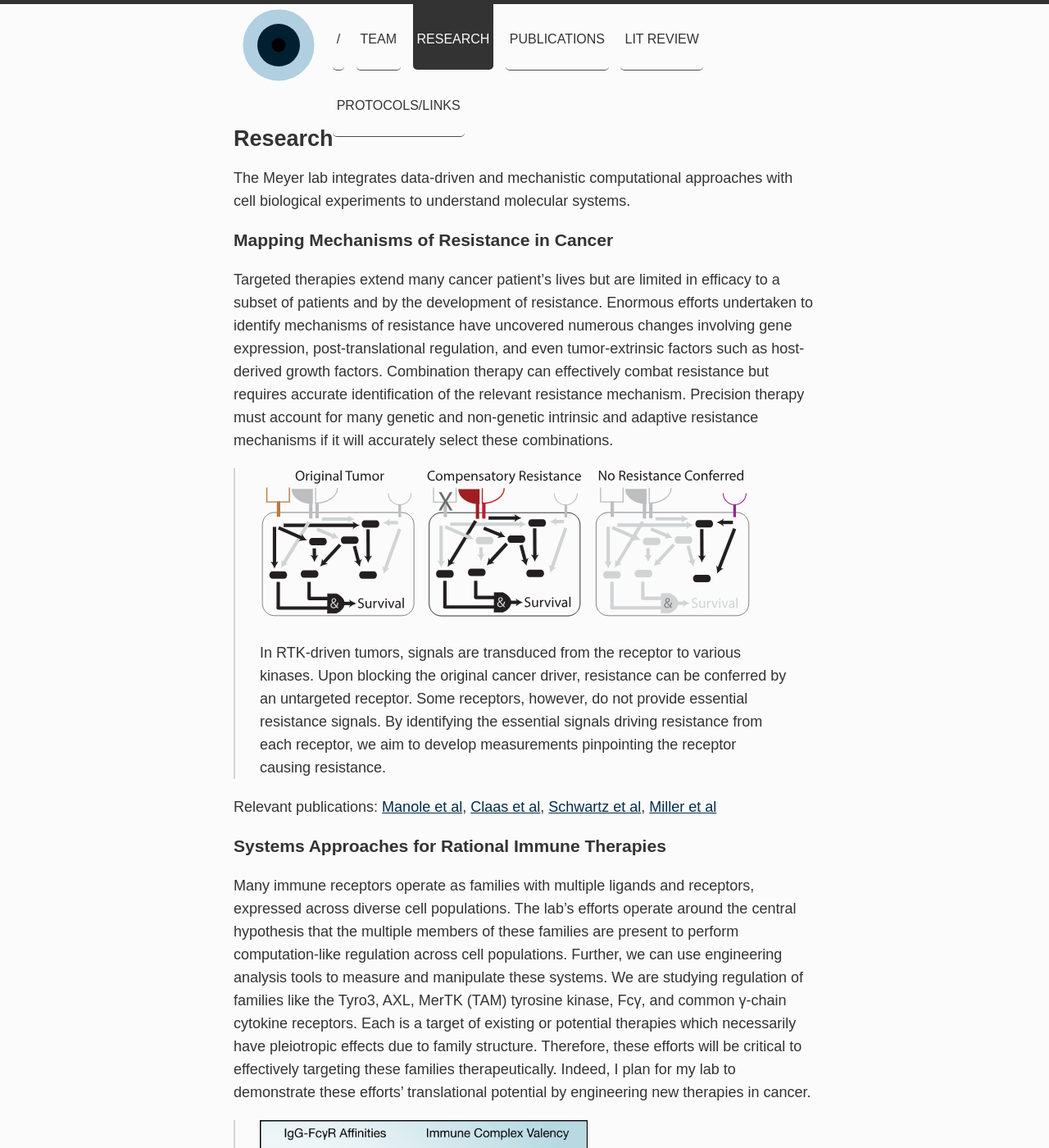
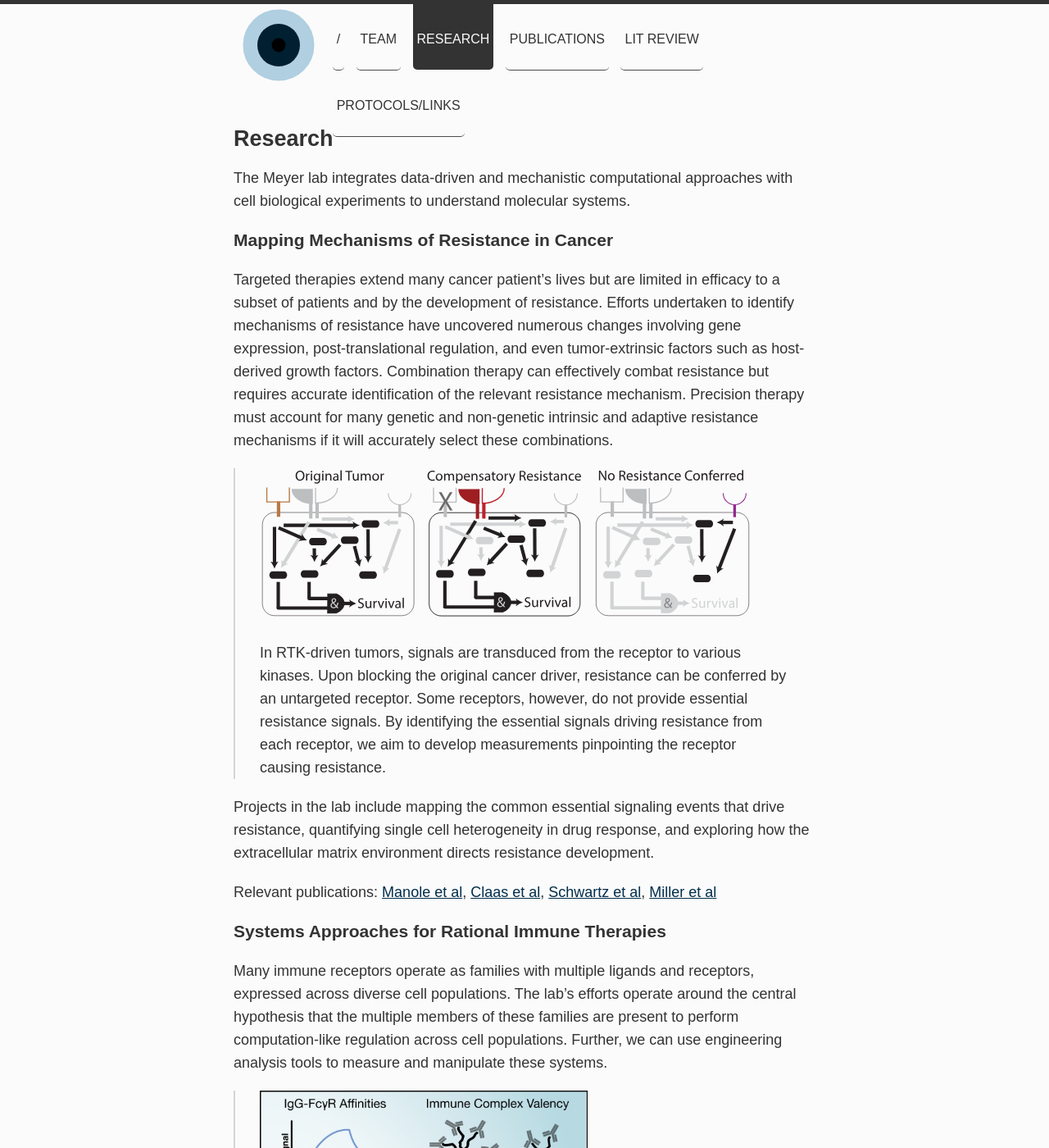
Before and after one commit to meyer-lab/asmlab.org, a Jekyll site: the page built from research/index.md, in a window 1280 px wide and 1400 px high. Shown: the whole window at 82% size. Built offline with Jekyll 4.4.1, drawn with Linux system fonts in a browser that asks for light colours; some web fonts are replaced; some of the changed text lies outside the part shown.

Commit message:
Research page changes

```diff
--- a/research/index.md
+++ b/research/index.md
@@ -7,18 +7,22 @@
 
 ### Mapping Mechanisms of Resistance in Cancer
 
-Targeted therapies extend many cancer patient's lives but are limited in efficacy to a subset of patients and by the development of resistance. Enormous efforts undertaken to identify mechanisms of resistance have uncovered numerous changes involving gene expression, post-translational regulation, and even tumor-extrinsic factors such as host-derived growth factors. Combination therapy can effectively combat resistance but requires accurate identification of the relevant resistance mechanism. Precision therapy must account for many genetic and non-genetic intrinsic and adaptive resistance mechanisms if it will accurately select these combinations.
+Targeted therapies extend many cancer patient's lives but are limited in efficacy to a subset of patients and by the development of resistance. Efforts undertaken to identify mechanisms of resistance have uncovered numerous changes involving gene expression, post-translational regulation, and even tumor-extrinsic factors such as host-derived growth factors. Combination therapy can effectively combat resistance but requires accurate identification of the relevant resistance mechanism. Precision therapy must account for many genetic and non-genetic intrinsic and adaptive resistance mechanisms if it will accurately select these combinations.
 
 > <img src="/public/images/resistanceConcept.svg" width="600px" alt="Resistance concept" />
 > In RTK-driven tumors, signals are transduced from the receptor to various kinases. Upon blocking the original cancer driver, resistance can be conferred by an untargeted receptor. Some receptors, however, do not provide essential resistance signals. By identifying the essential signals driving resistance from each receptor, we aim to develop measurements pinpointing the receptor causing resistance.
+
+Projects in the lab include mapping the common essential signaling events that drive resistance, quantifying single cell heterogeneity in drug response, and exploring how the extracellular matrix environment directs resistance development.
 
 Relevant publications: [Manole et al](https://asmlab.org/publications/#Manole5219), [Claas et al](https://asmlab.org/publications/#Claas2018), [Schwartz et al](https://asmlab.org/publications/#BarneyPeyton), [Miller et al](https://asmlab.org/publications/#Miller16032016)
 
 ### Systems Approaches for Rational Immune Therapies
 
-Many immune receptors operate as families with multiple ligands and receptors, expressed across diverse cell populations. The lab's efforts operate around the central hypothesis that the multiple members of these families are present to perform computation-like regulation across cell populations. Further, we can use engineering analysis tools to measure and manipulate these systems. We are studying regulation of families like the Tyro3, AXL, MerTK (TAM) tyrosine kinase, Fcγ, and common γ-chain cytokine receptors. Each is a target of existing or potential therapies which necessarily have pleiotropic effects due to family structure. Therefore, these efforts will be critical to effectively targeting these families therapeutically. Indeed, I plan for my lab to demonstrate these efforts' translational potential by engineering new therapies in cancer.
+Many immune receptors operate as families with multiple ligands and receptors, expressed across diverse cell populations. The lab's efforts operate around the central hypothesis that the multiple members of these families are present to perform computation-like regulation across cell populations. Further, we can use engineering analysis tools to measure and manipulate these systems.
 
 > <img src="/public/images/FcgR.jpg" width="400px" alt="FcgR modeling" />
-> In many cancers, a subset of tumor cells overexpress AXL, making them invasive and resistant to therapy. TAM receptor activation within dendritic cells potently inhibits the innate immune response. T cell release of ProS further dampens the immune response. Activation of TAMs inhibits NK cell-mediated lysis. Each of these cell populations express distinct and dynamic combinations of TAM receptor, likely modulating functional changes in microenvironmental response.
+> The Fc portions of IgG antibodies enable communication with many cell populations of the immune system via Fcγ receptors. The consequence of these interactions is influenced by relative affinity among the receptors, valency, and the cell populations present, creating thousands of possibilities. Using a mechanism-based binding model and data-driven analytical techniques, we aim to engineer this communication.
+
+We are studying regulation of families like the Tyro3, AXL, MerTK (TAM) tyrosine kinase, Fcγ, and common γ-chain cytokine receptors. In addition to studying how these receptors operate as a family, we are working to develop tools that make visualizing and manipulating family-wide behavior easier.
 
 Relevant publications: [Robinett et al](https://asmlab.org/publications/#FcgR), [Meyer et al](https://asmlab.org/publications/#Meyer:CellSys), [Muffat et al](https://asmlab.org/publications/#Muffat142497)
```
